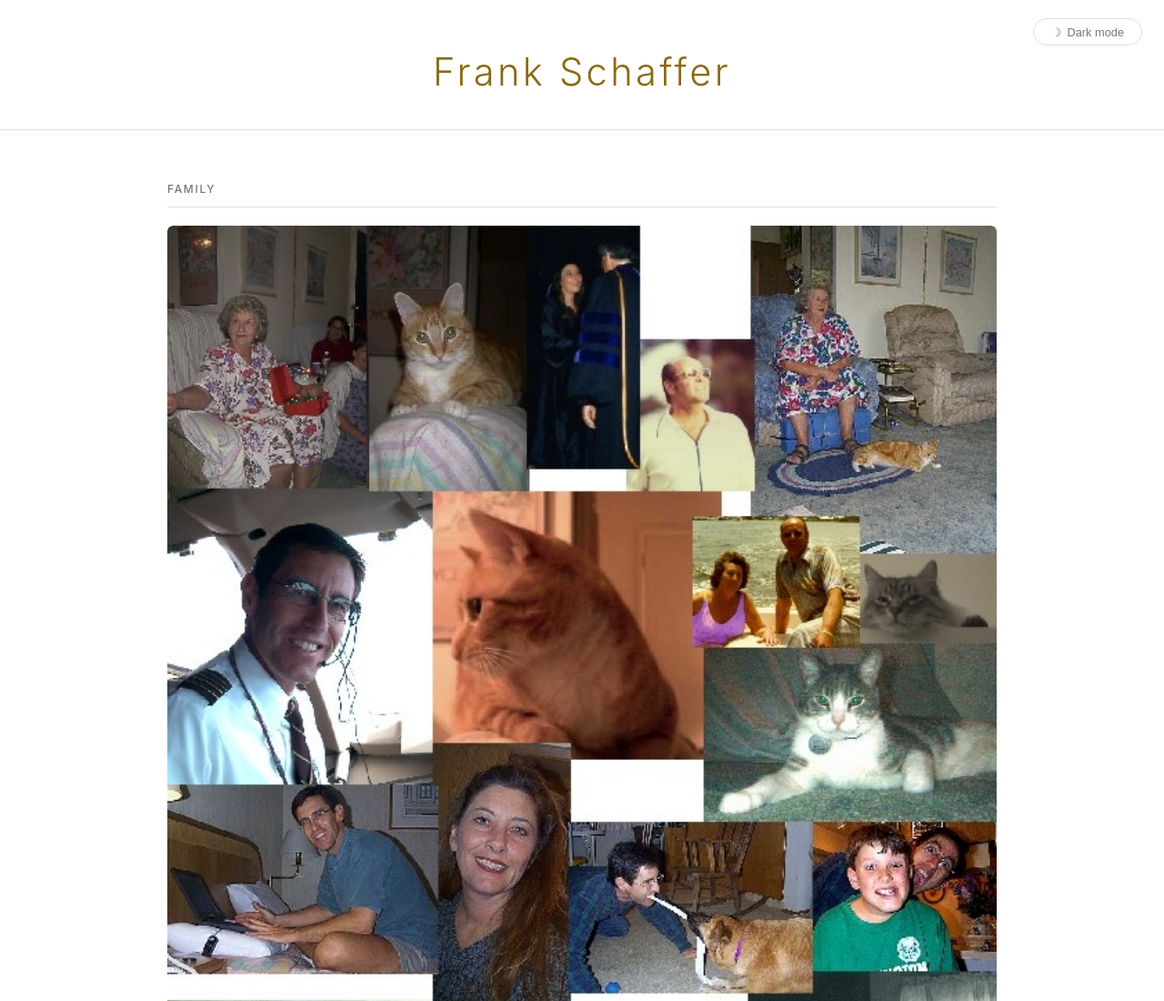
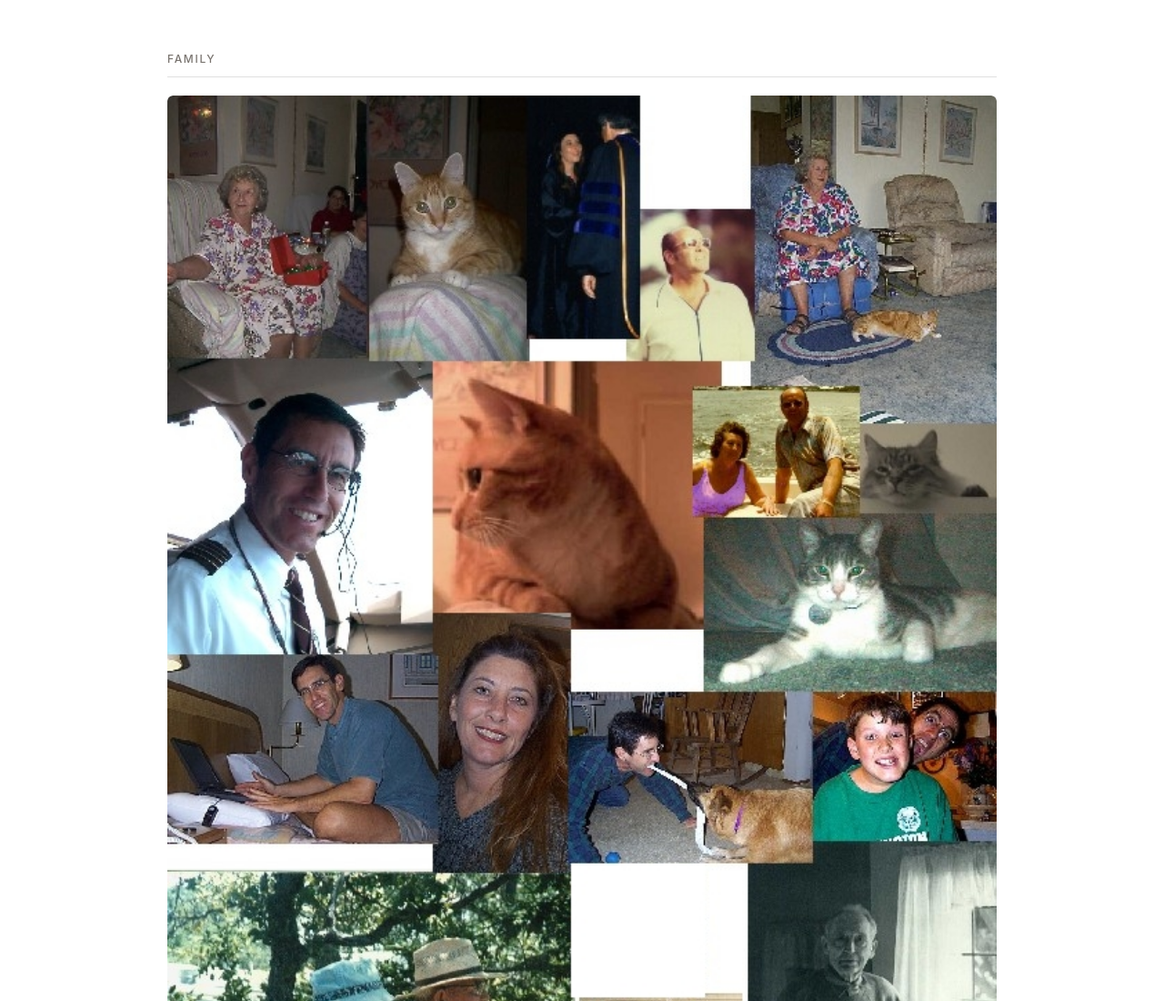
Before and after one commit to f508f1/my-webs-repo, a plain HTML site: page index.html in a window 1280 px wide. Shown: the top 1100 px of the page at 91% size. Drawn offline with Linux system fonts and the light colour scheme.

Commit message:
remove title

```diff
--- a/index.html
+++ b/index.html
@@ -220,14 +220,6 @@
 </head>
 <body>
 
-<header>
-  <h1>Frank Schaffer</h1>
-  <button class="theme-toggle" onclick="toggleTheme()" aria-label="Toggle colour scheme">
-    <span class="icon-moon">☽</span>
-    <span class="icon-sun">☀︎</span>
-    <span>Dark mode</span>
-  </button>
-</header>
 
 <main>
 
```
